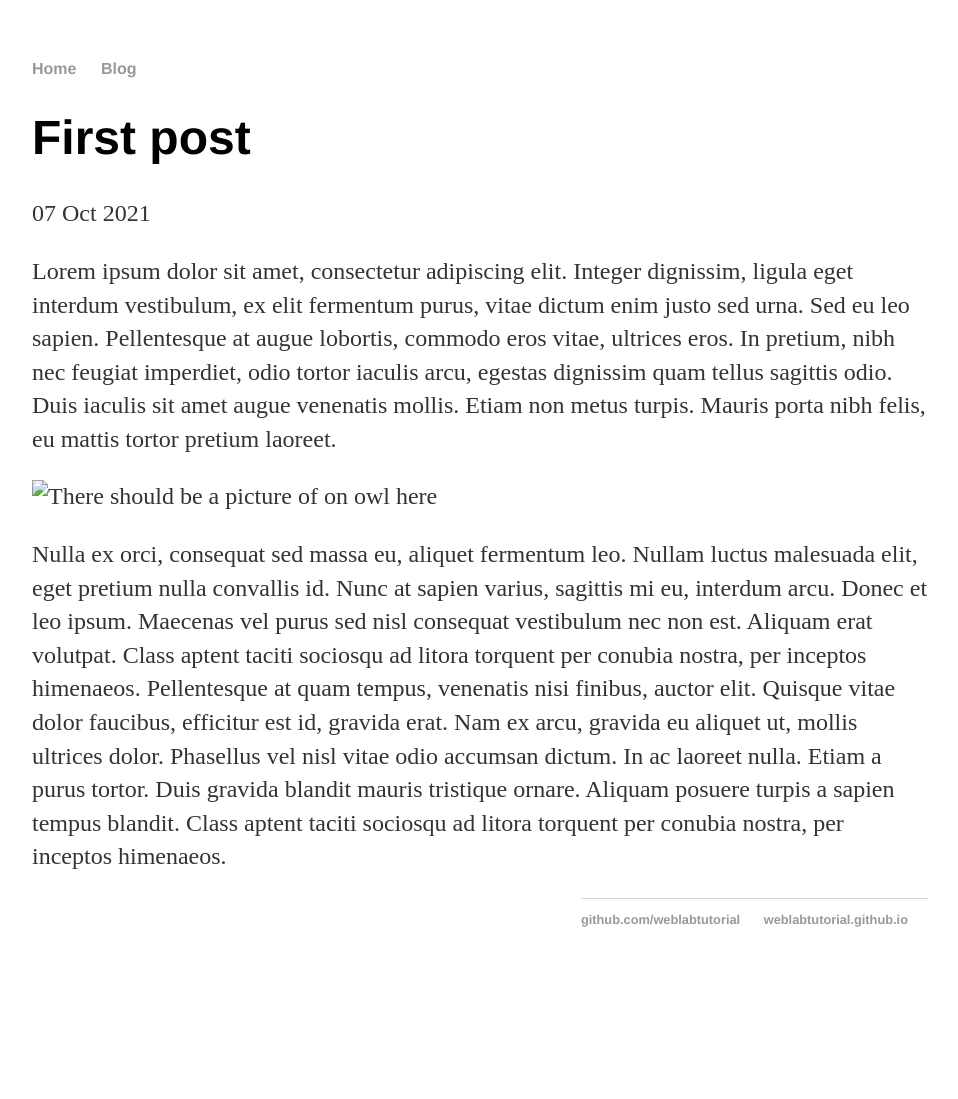
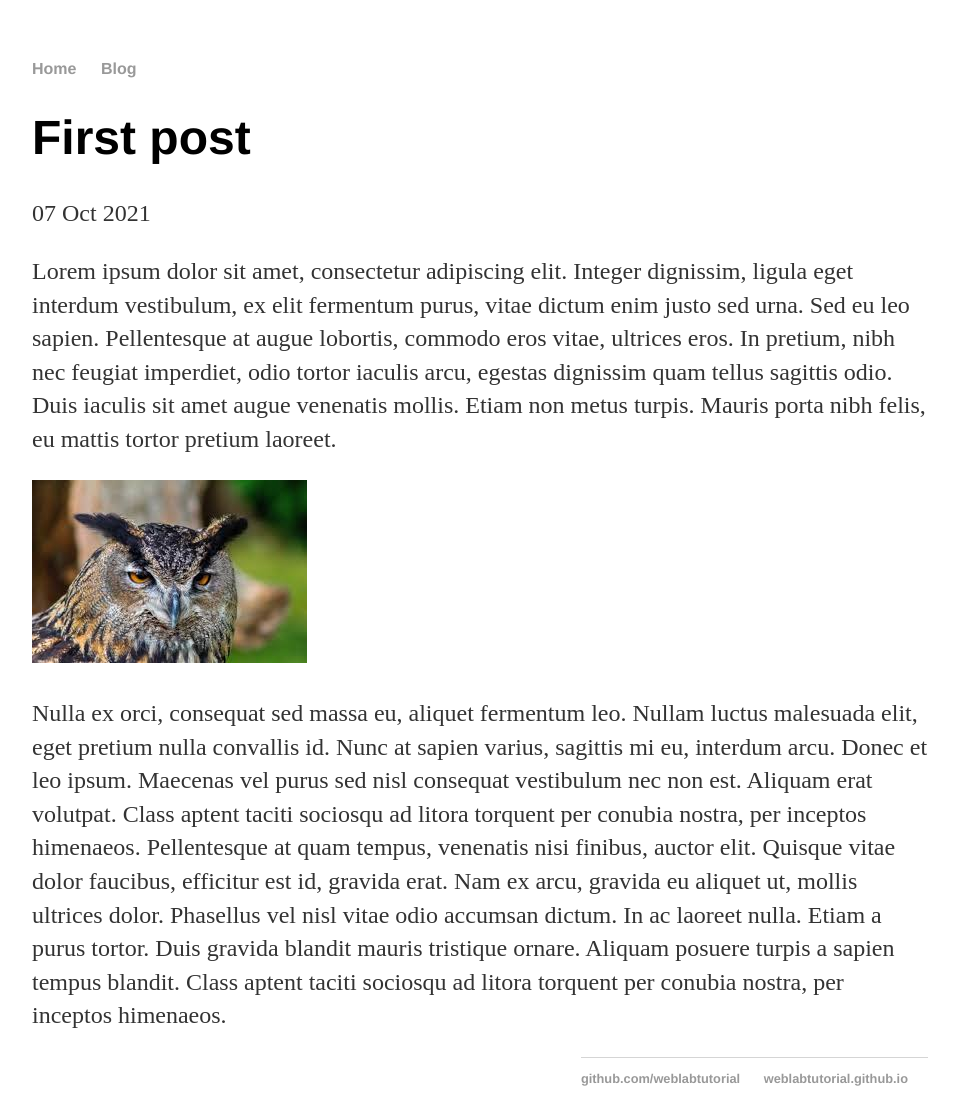
Before and after one commit to NedasN/NedasN.github.io, a Jekyll site: the page built from _posts/2021-10-07-first-post.md, in a window 1280 px wide. Shown: the whole page, without its empty margins (160-1118 px from the left). Built offline with Jekyll 4.4.1, drawn with Linux system fonts in a browser that asks for light colours; before the commit the page ends 940 px from its top, so only the background shows below that.

Commit message:
Update 2021-10-07-first-post.md

```diff
--- a/_posts/2021-10-07-first-post.md
+++ b/_posts/2021-10-07-first-post.md
@@ -6,6 +6,6 @@ date: 2021-10-07
 
 Lorem ipsum dolor sit amet, consectetur adipiscing elit. Integer dignissim, ligula eget interdum vestibulum, ex elit fermentum purus, vitae dictum enim justo sed urna. Sed eu leo sapien. Pellentesque at augue lobortis, commodo eros vitae, ultrices eros. In pretium, nibh nec feugiat imperdiet, odio tortor iaculis arcu, egestas dignissim quam tellus sagittis odio. Duis iaculis sit amet augue venenatis mollis. Etiam non metus turpis. Mauris porta nibh felis, eu mattis tortor pretium laoreet.
 
-![There should be a picture of on owl here](./assets/images/images.jpg)
+![There should be a picture of on owl here](/assets/images/images.jpg)
 
 Nulla ex orci, consequat sed massa eu, aliquet fermentum leo. Nullam luctus malesuada elit, eget pretium nulla convallis id. Nunc at sapien varius, sagittis mi eu, interdum arcu. Donec et leo ipsum. Maecenas vel purus sed nisl consequat vestibulum nec non est. Aliquam erat volutpat. Class aptent taciti sociosqu ad litora torquent per conubia nostra, per inceptos himenaeos. Pellentesque at quam tempus, venenatis nisi finibus, auctor elit. Quisque vitae dolor faucibus, efficitur est id, gravida erat. Nam ex arcu, gravida eu aliquet ut, mollis ultrices dolor. Phasellus vel nisl vitae odio accumsan dictum. In ac laoreet nulla. Etiam a purus tortor. Duis gravida blandit mauris tristique ornare. Aliquam posuere turpis a sapien tempus blandit. Class aptent taciti sociosqu ad litora torquent per conubia nostra, per inceptos himenaeos.
```
